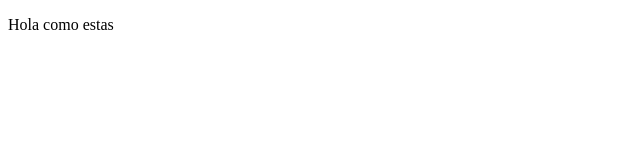
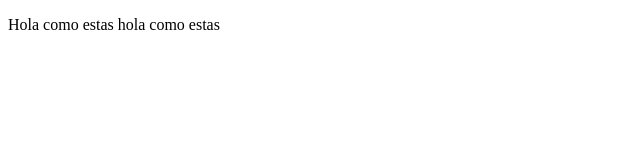
Before and after one commit to constanzavct/proyectodemocursoprework, a plain HTML site: page index.html in a window 1280 px wide. Shown: the whole page, without its empty margins (0-640 px from the left). Drawn offline with Linux system fonts and the light colour scheme.

Commit message:
cambios agregamos texto

```diff
--- a/index.html
+++ b/index.html
@@ -7,6 +7,6 @@
     <title>Página constanza</title>
 </head>
 <body>
-    <p>Hola como estas</p>
+    <p>Hola como estas hola como estas</p>
 </body>
 </html>
```
